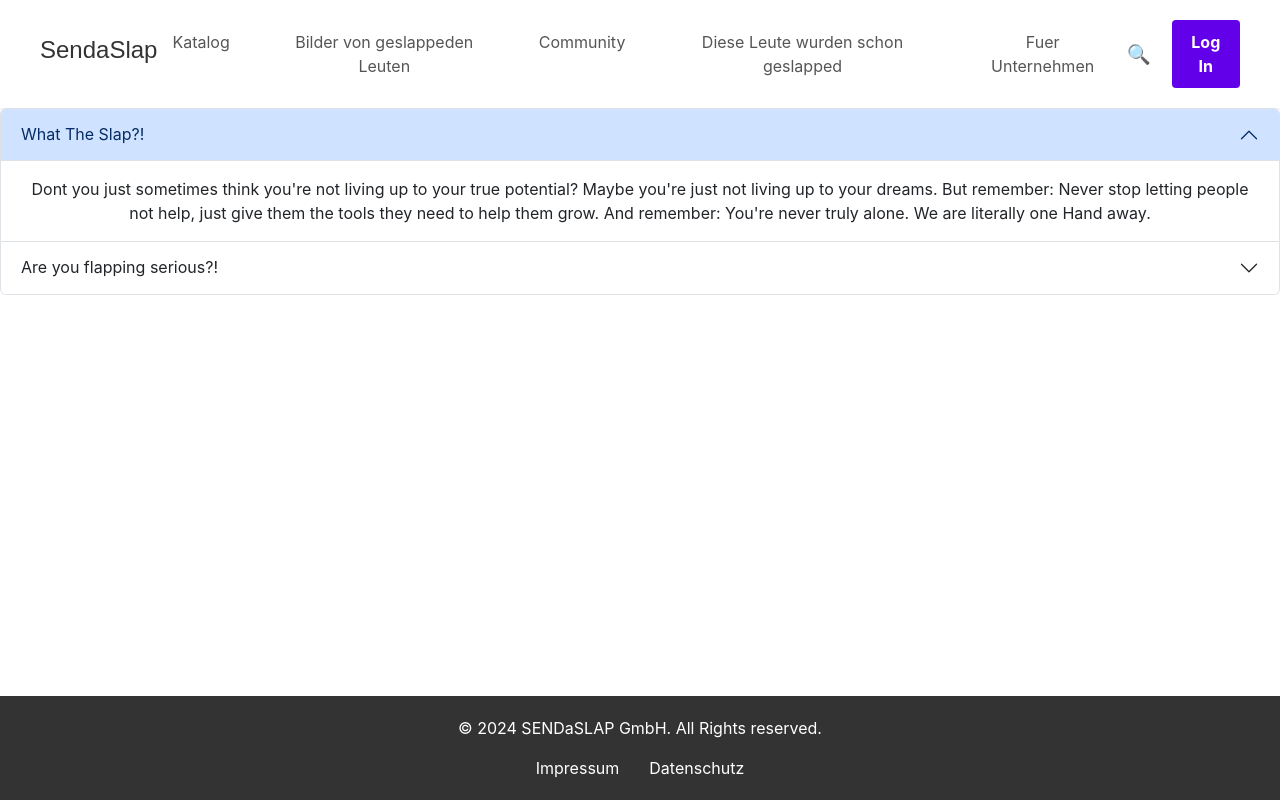
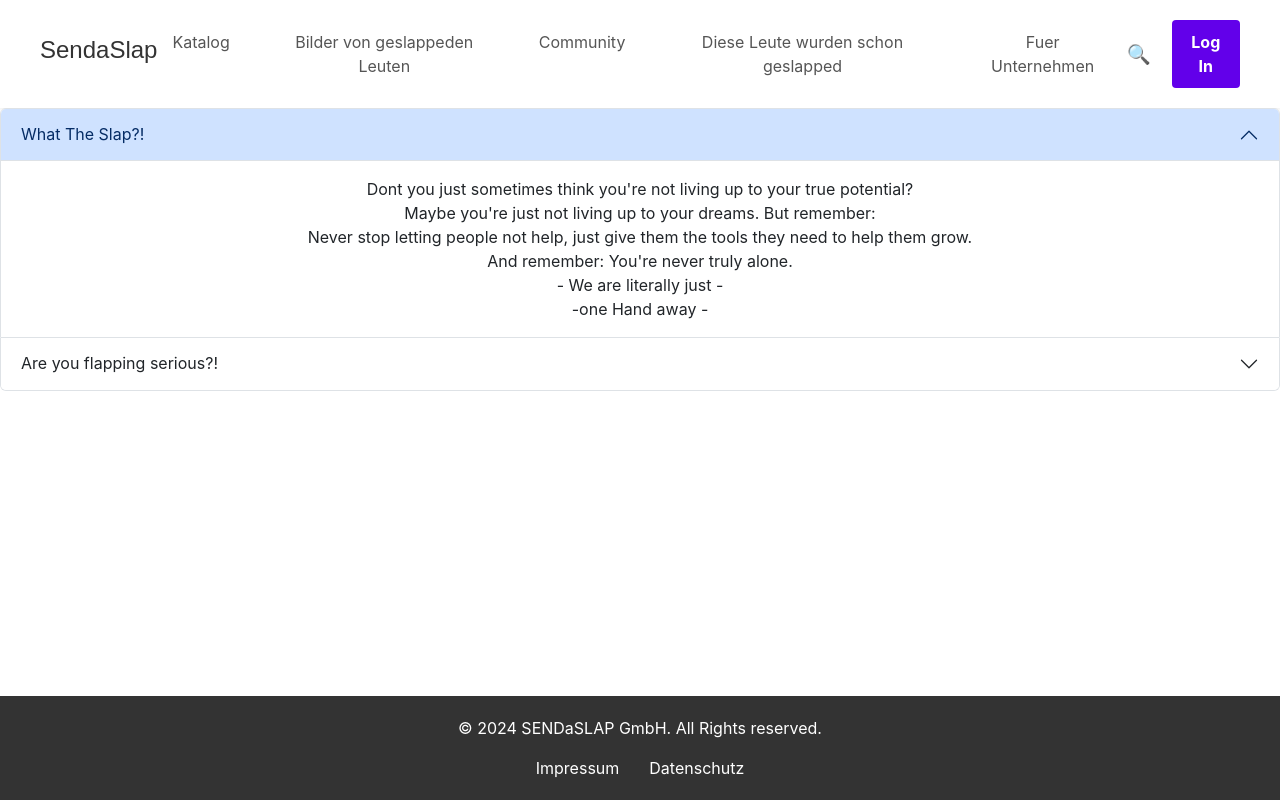
Before and after one commit to TG-92/sendaslap, a React (Create React App) app in the folder sendaslap/: page / in a window 1280 px wide. Built offline with nearby package versions, Linux system fonts and the light colour scheme.

Commit message:
breaks in den Text eingefügt. TG_24_10_2024

```diff
--- a/sendaslap/src/components/layout/content/Content.jsx
+++ b/sendaslap/src/components/layout/content/Content.jsx
@@ -8,10 +8,12 @@ function Content() {
       <Accordion.Item eventKey="0">
         <Accordion.Header>What The Slap?!</Accordion.Header>
         <Accordion.Body>
-          Dont you just sometimes think you're not living up to your true potential?
-          Maybe you're just not living up to your dreams. But remember:
-          Never stop letting people not help, just give them the tools they need to help them grow.
-          And remember: You're never truly alone. We are literally one Hand away.
+          Dont you just sometimes think you're not living up to your true potential? <br />
+          Maybe you're just not living up to your dreams. But remember: <br />
+          Never stop letting people not help, just give them the tools they need to help them grow. <br />
+          And remember: You're never truly alone. <br />
+          - We are literally just -  <br />
+          -one Hand away - <br />
         </Accordion.Body>
       </Accordion.Item>
       <Accordion.Item eventKey="1">
@@ -24,7 +26,6 @@ function Content() {
           And over the next 12 centuries we've installed slapboxes in every major city in the world.
           We've worked with hundreds of celebrities and we've seen the results.
           Check out our Website and find your perfect Slap Story!
-
         </Accordion.Body>
       </Accordion.Item>
     </Accordion>
--- a/sendaslap/src/components/layout/content/Content.module.css
+++ b/sendaslap/src/components/layout/content/Content.module.css
@@ -3,3 +3,15 @@
     position: relative;
     top: 5em;
 }
+
+.align-content {
+    display: flex;
+    justify-content: center;
+    align-items: center;
+    height: 200px;
+}
+
+.spacedParagraph {
+    margin-top: 10px; /* Wert kann nach Belieben angepasst werden */
+    margin-bottom: 10px; /* Wert kann nach Belieben angepasst werden */
+}
```
